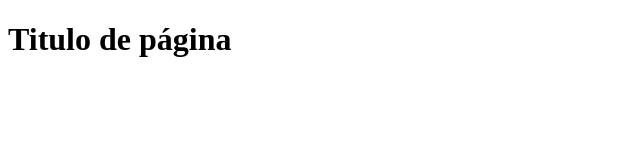
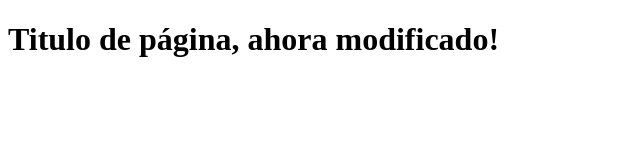
Before and after one commit to agusoro2010/hello-worl-git, a plain HTML site: page index.html in a window 1280 px wide. Shown: the whole page, without its empty margins (0-640 px from the left). Drawn offline with Linux system fonts and the light colour scheme.

Commit message:
Prueba ahora en nueva rama cambio titutlo
Se ha cambiado el título de la página para comprobar que solo se realiza el cambio en una rama

```diff
--- a/index.html
+++ b/index.html
@@ -7,6 +7,6 @@
     <title>Document</title>
 </head>
 <body>
-    <h1>Titulo de página</h1>
+    <h1>Titulo de página, ahora modificado!</h1>
 </body>
 </html>
```
